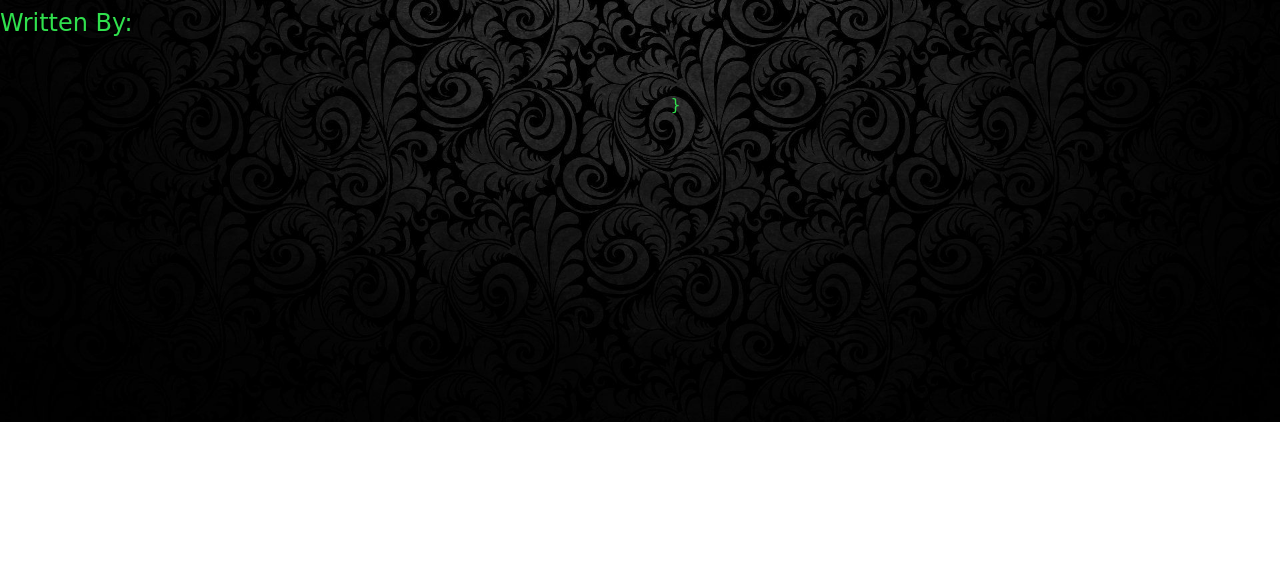
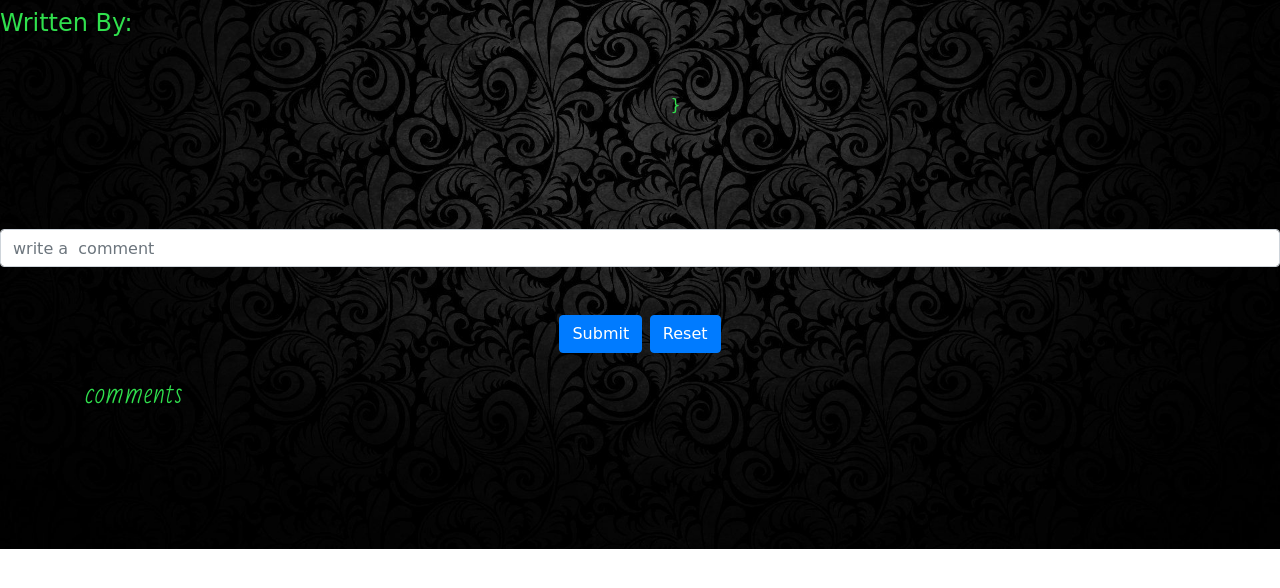
Before and after one commit to Mohitb07/Blog-App, a Django app: template templates/main/article.html in a window 1280 px wide. Shown: the part 137-725 px from the top of the page. Run offline with Django 3.2, Linux system fonts and the light colour scheme; the template is opened without the code that fills it, so the values that code supplies are empty; some libraries are stand-ins or nearby versions; some web fonts are replaced.

Commit message:
initial comments added

```diff
--- a/main/admin.py
+++ b/main/admin.py
@@ -4,6 +4,7 @@ from main import models
 admin.site.register(
     [
         models.Author,
-        models.Article
+        models.Article,
+        models.comment
     ]
 )
--- a/main/models.py
+++ b/main/models.py
@@ -19,3 +19,9 @@ class Article(models.Model):
 
     def __str__(self):
         return self.title
+
+class comment(models.Model):
+    comments = models.CharField(max_length=50)
+
+    def __str__(self):
+        return self.comments
--- a/templates/main/article.html
+++ b/templates/main/article.html
@@ -38,8 +38,54 @@
 
               {{article.content}}}
 
+
+
           </p>
+
+
+          <form action ="" method="POST">
+            <div class="form-group">
+                {% csrf_token %}
+                <input type="text" name="Comment" class="form-control" placeholder="write a  comment"><br><br>
+                <h4 style="text-align:center;"><button type="sumbit" class="btn btn-primary mb-2">Submit</button>
+                    <button type="reset" class="btn btn-primary mb-2">Reset</button></h4>
+            </div>
+
+          </form>
+
+          <div class = "font">
+
+            <div class="content container" data-aos="fade-right">
+                <div class="row" data-aos="fade-right">
+                    <div class="col-md-8" data-aos="fade-right">
+                      <div class="blog_posts" data-aos="fade-right">
+                        <h3> comments </h3>
+                        {% for comments in  comment  %}
+                        <div class="jumbotron" style="margin-left: auto;margin-right: auto;margin-top: 11%;" data-aos="fade-right">
+                        <div class="post">
+
+
+                            <div class="">
+                                <p>: {{ comments }}</p>
+                            </div>
+
+                        </div>
+                        <hr style="border: 1px solid black;">
+                        </div>
+
+                        {% endfor %}
+
+                      </div>
+
+                    </div>
+                </div>
+            </div>
+          </div>
+
+
+        </p>
       </div>
+
   </div>
 </div>
 
```
Also changed, not shown: main/views.py (+19 -4 lines), main/migrations/0004_comment.py (added), main/migrations/0005_delete_comment.py (added), main/migrations/0006_comment.py (added), main/migrations/0007_auto_20201221_1618.py (added).
